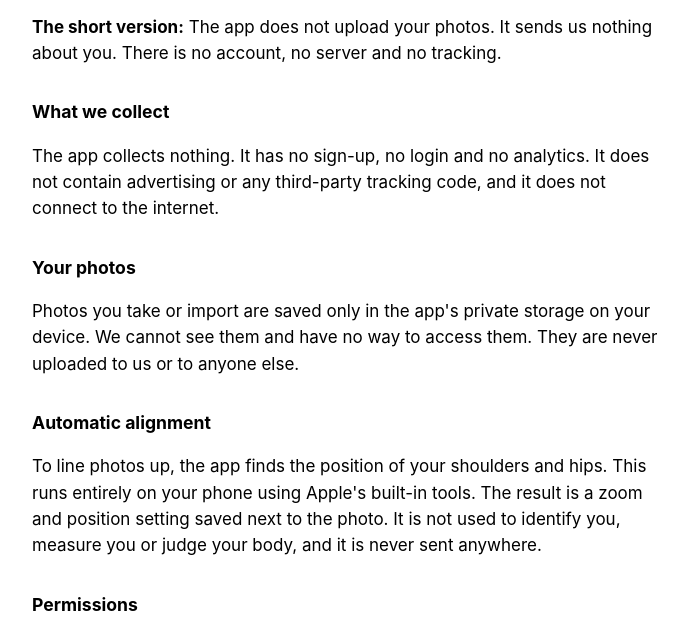
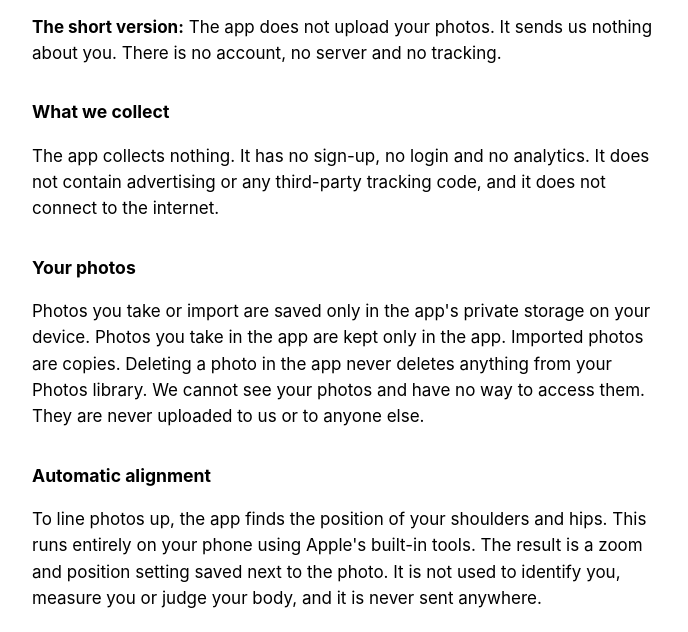
Before and after one commit to masoudjahromi/progress-photos-site, a plain HTML site: page privacy.html in a window 1280 px wide. Shown: the part 140-772 px from the top of the page, without its empty margins (288-976 px from the left). Drawn offline with Linux system fonts and the light colour scheme.

Commit message:
Say that deleting in the app leaves the Photos library alone
Co-Authored-By: Claude Fable 5.2 <noreply@anthropic.com>

```diff
--- a/privacy.html
+++ b/privacy.html
@@ -18,7 +18,7 @@ h2 { font-size: 1.1rem; margin-top: 2rem; }
 <h2>What we collect</h2>
 <p>The app collects nothing. It has no sign-up, no login and no analytics. It does not contain advertising or any third-party tracking code, and it does not connect to the internet.</p>
 <h2>Your photos</h2>
-<p>Photos you take or import are saved only in the app's private storage on your device. We cannot see them and have no way to access them. They are never uploaded to us or to anyone else.</p>
+<p>Photos you take or import are saved only in the app's private storage on your device. Photos you take in the app are kept only in the app. Imported photos are copies. Deleting a photo in the app never deletes anything from your Photos library. We cannot see your photos and have no way to access them. They are never uploaded to us or to anyone else.</p>
 <h2>Automatic alignment</h2>
 <p>To line photos up, the app finds the position of your shoulders and hips. This runs entirely on your phone using Apple's built-in tools. The result is a zoom and position setting saved next to the photo. It is not used to identify you, measure you or judge your body, and it is never sent anywhere.</p>
 <h2>Permissions</h2>
```
